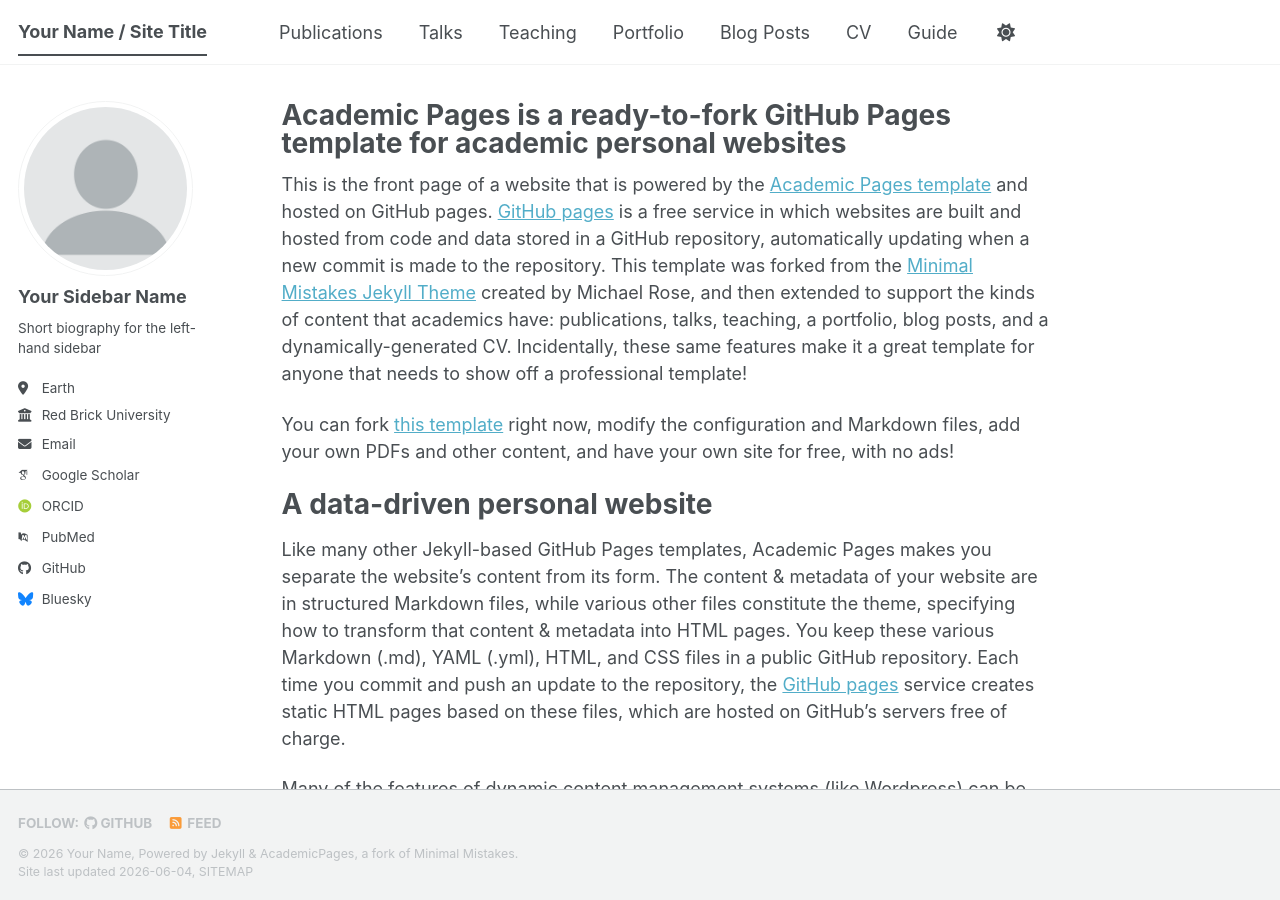
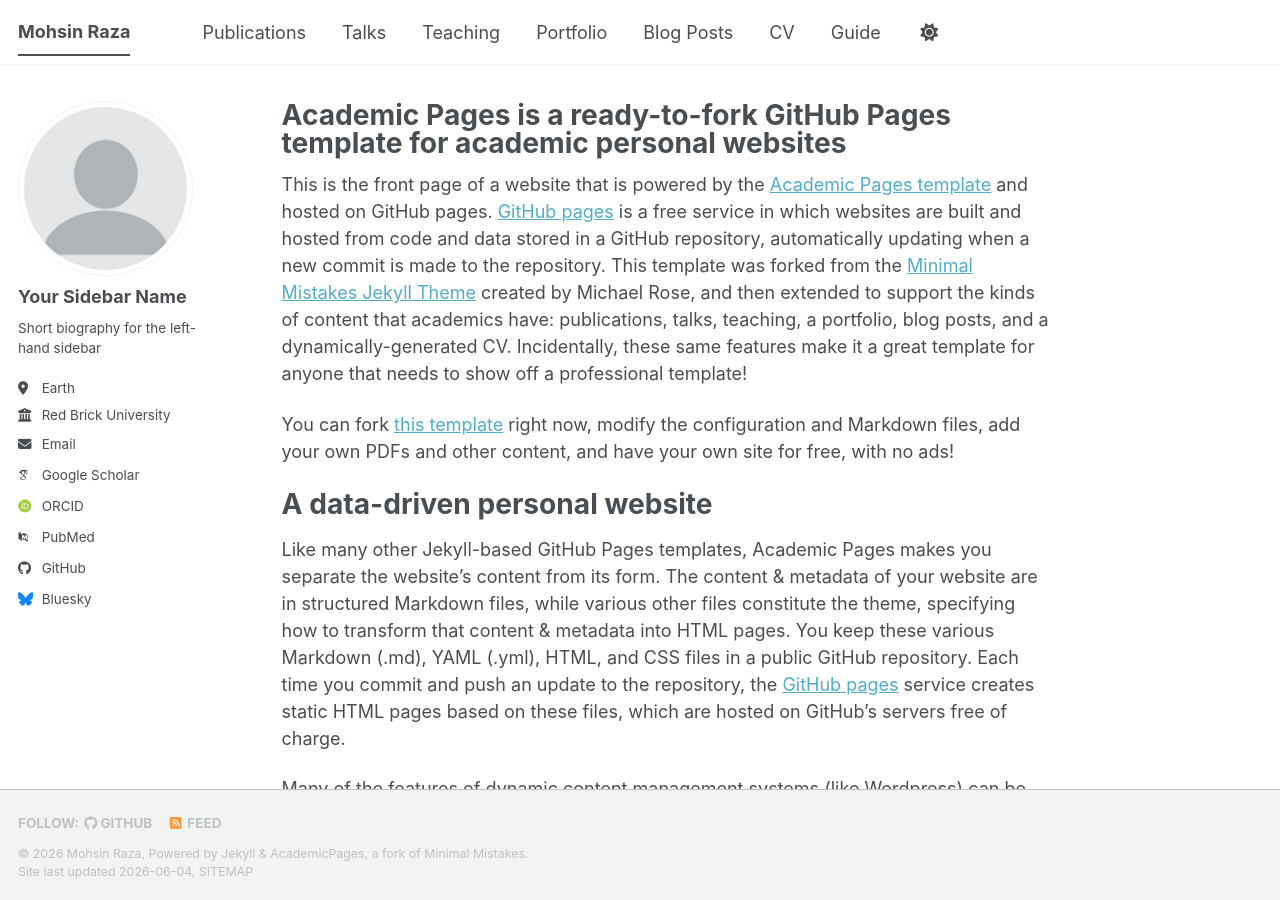
Before and after one commit to mohsinrc/mohsinrc.github.io, a Jekyll site: the page built from _pages/about.md, in a window 1280 px wide and 900 px high. Built offline with Jekyll 4.4.1, drawn with Linux system fonts in a browser that asks for light colours; some web fonts are replaced; a script bundle is joined from its source files by our own code; library files that are not in the unit come from our copies.

Commit message:
Update _config.yml

```diff
--- a/_config.yml
+++ b/_config.yml
@@ -9,14 +9,14 @@
 # Basic Site Settings
 locale                   : "en-US"
 site_theme               : "default" # The available themes options are "default", "air", "sunrise", "mint", "dirt" and "contrast"
-title                    : "Your Name / Site Title"
+title                    : "Mohsin Raza"
 title_separator          : "-"
-name                     : &name "Your Name"
+name                     : &name "Mohsin Raza"
 description              : &description "Your Name's academic portfolio"   # Update this with a general description of your site, this is the default if not overridden by a page
-url                      : https://academicpages.github.io # The base hostname & protocol for your site e.g. "https://[your GitHub username].github.io",
+url                      : https://mohsinrc.github.io # The base hostname & protocol for your site e.g. "https://[your GitHub username].github.io",
                                                            # or if you already have some other page hosted on Github then use "https://[your GitHub username].github.io/[Your Repo Name]"
 baseurl                  : "" # the subpath of your site, e.g. "/blog"
-repository               : "academicpages/academicpages.github.io"
+repository               : "mohsinrc/mohsinrc.github.io"
 
 # Site Author - The following control what appear as part of the author content on the side bar.
 #               If a field is blank the icon and link will not appear, otherwise it will be shown.
```
